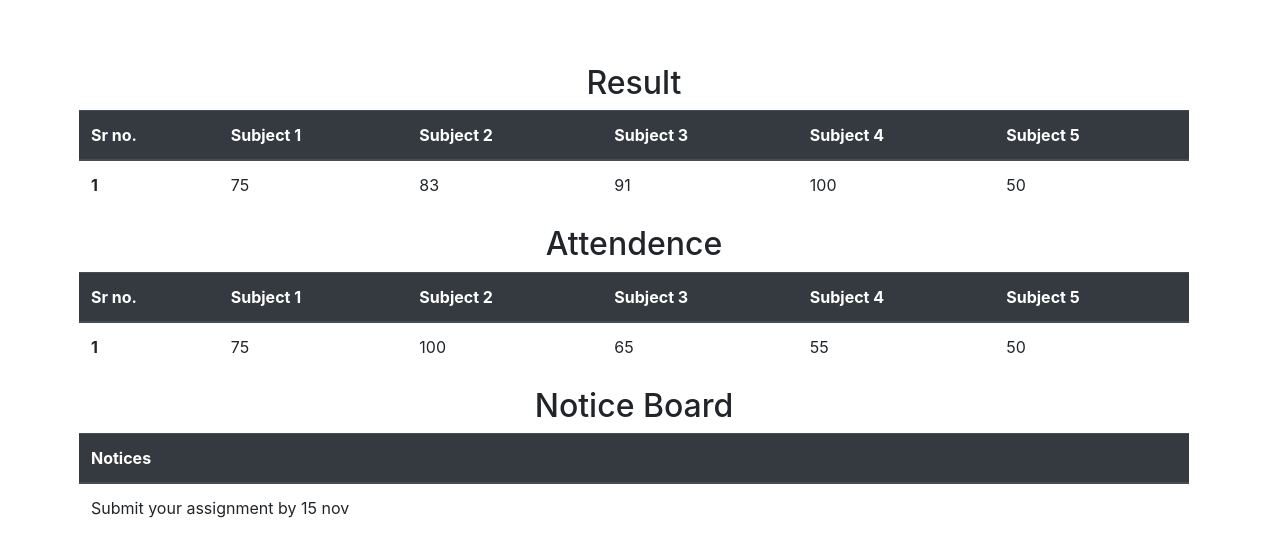
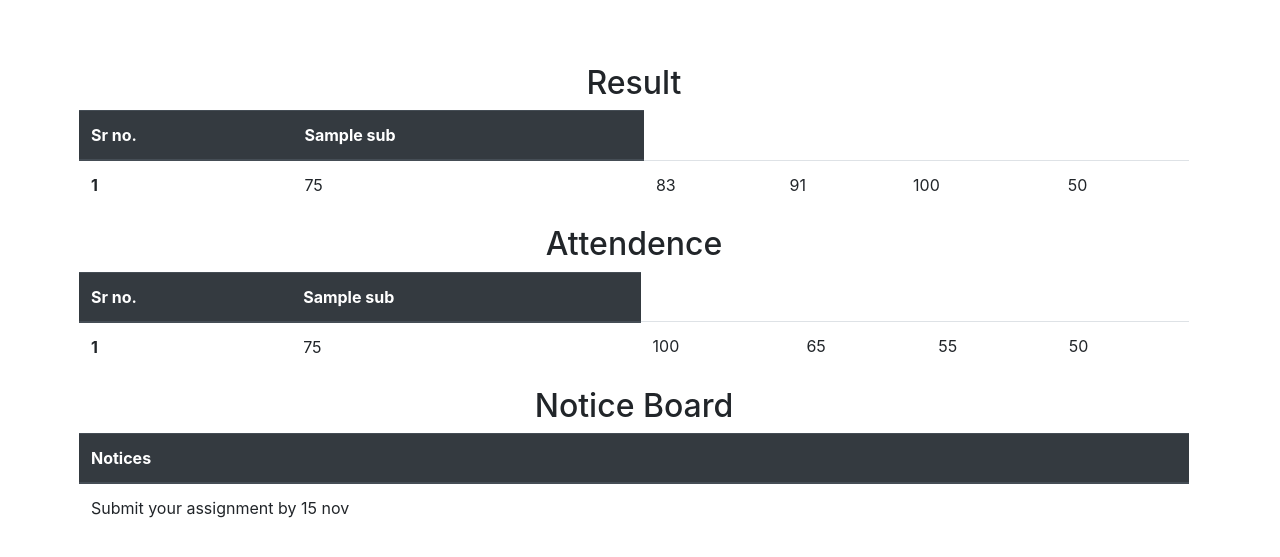
Before and after one commit to krishshah99615/university-portal, a Django app: template student/templates/stud_info.html in a window 1280 px wide. Shown: the part 56-613 px from the top of the page. Run offline with Django 3.2, Linux system fonts and the light colour scheme; data comes from the database, SQL or seed files in the repository; both versions use the stored data as it was after the commit; the template is opened without the code that fills it: values that come from a table or form of the project are taken from there, most other values are stand-ins (such as "Sample title", 1, 10 or a date in 2020); some libraries are stand-ins or nearby versions.

Commit message:
Some finishing

```diff
--- a/student/templates/stud_info.html
+++ b/student/templates/stud_info.html
@@ -7,11 +7,10 @@
   <thead class="thead-dark">
     <tr>
       <th scope="col">Sr no.</th>
-      <th scope="col">Subject 1</th>
-      <th scope="col">Subject 2</th>
-      <th scope="col">Subject 3</th>
-      <th scope="col">Subject 4</th>
-      <th scope="col">Subject 5</th>
+      {% for s in sub %}
+
+      <th scope="col">{{s}}</th>
+      {% endfor %}
     </tr>
   </thead>
   <tbody>
@@ -32,11 +31,10 @@
   <thead class="thead-dark">
     <tr>
       <th scope="col">Sr no.</th>
-      <th scope="col">Subject 1</th>
-      <th scope="col">Subject 2</th>
-      <th scope="col">Subject 3</th>
-      <th scope="col">Subject 4</th>
-      <th scope="col">Subject 5</th>
+      {% for s in sub %}
+
+      <th scope="col">{{s}}</th>
+      {% endfor %}
     </tr>
   </thead>
   <tbody>
--- a/student/views.py
+++ b/student/views.py
@@ -6,6 +6,8 @@ from django.contrib.auth import authenticate, login, logout
 from django.contrib.auth.decorators import login_required
 from django.template import RequestContext
 from django.http import HttpResponseRedirect,HttpResponse
+from teacher.models import department_choice
+
 # Create your views here.
 def student_login(request):
     logout(request)
@@ -31,6 +33,7 @@ def student_info(request,id):
     s=Staff.objects.get(pk=id)
     st=Student.objects.get(staff=s)
     listofnotice=Notice.objects.all()
+    listofsub=department_choice
     m=a=None
     if Marks.objects.filter(student=st).exists():
         m=Marks.objects.get(student=st)
@@ -41,7 +44,7 @@ def student_info(request,id):
 
 
 
-    return render(request,'stud_info.html',{'m':m,'a':a,'notices':listofnotice})
+    return render(request,'stud_info.html',{'m':m,'a':a,'notices':listofnotice,'sub':listofsub})
 
 
 def student_register(request):
--- a/teacher/models.py
+++ b/teacher/models.py
@@ -1,6 +1,6 @@
 from django.db import models
 from student.models import Staff
-department_choice=['s1','s2','s3','s4','s5']
+department_choice=['CN','CNS','DAA','SPOS','DAA']
 
 
 class Teacher(models.Model):
```
Also changed, not shown: db.sqlite3, student/migrations/0001_initial.py, student/migrations/0002_auto_20191031_0245.py (deleted), student/migrations/0003_auto_20191031_0333.py (deleted), student/migrations/0004_auto_20191031_1231.py (deleted), teacher/migrations/0001_initial.py, teacher/migrations/0002_auto_20191031_0245.py (deleted).
